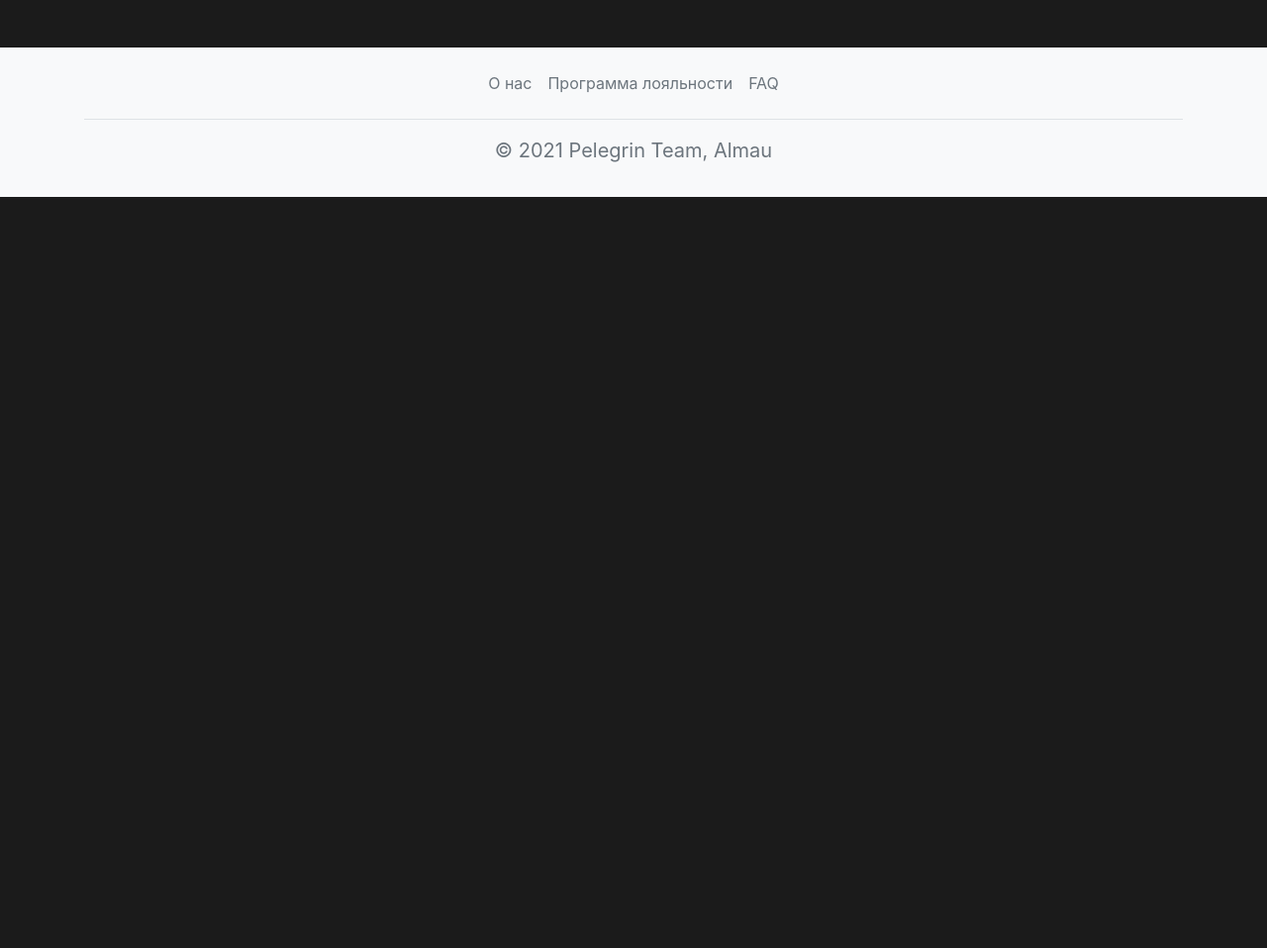
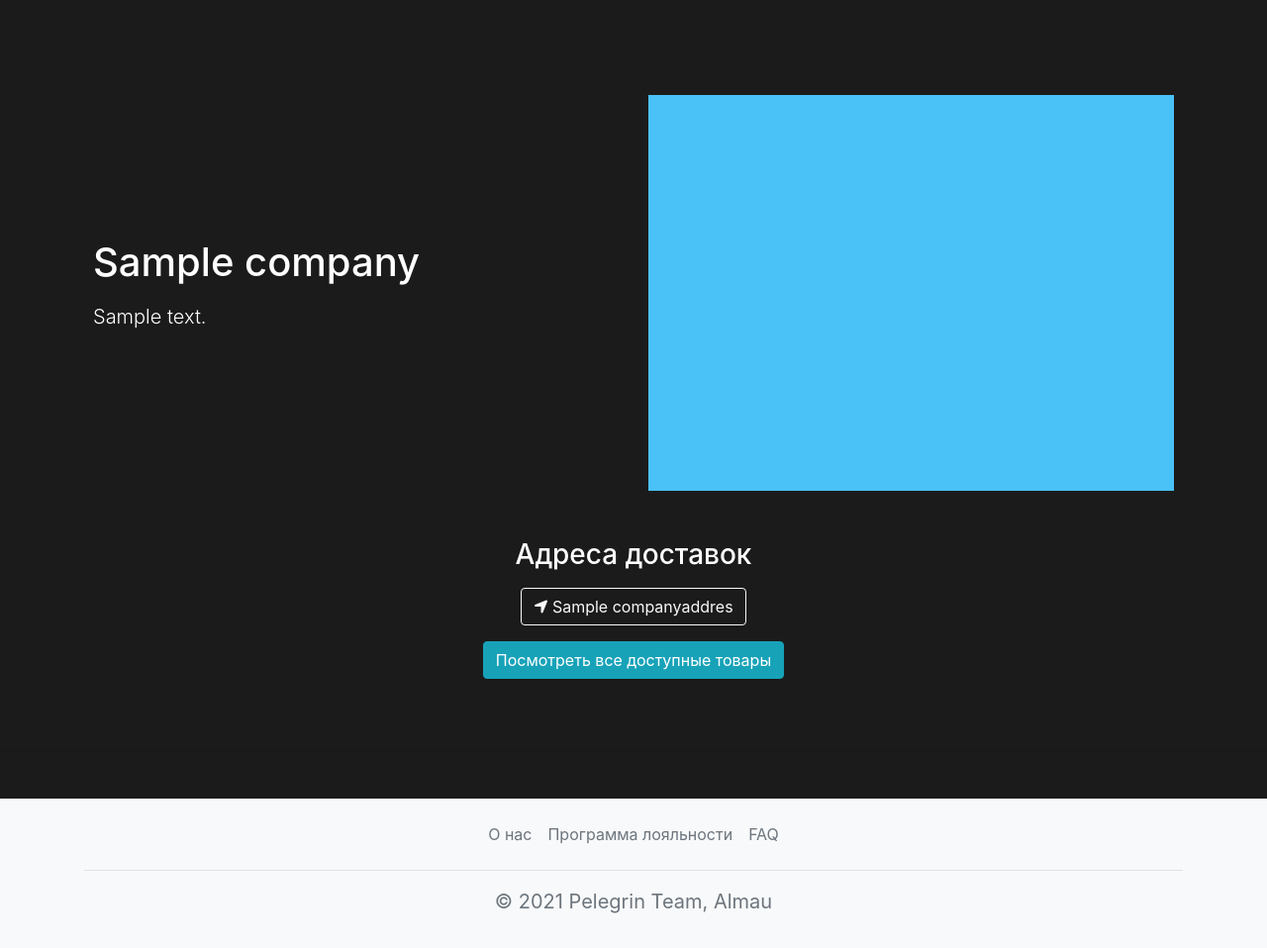
Before and after one commit to danil-olegovich-melnikov/practice, a Django app: template helpers/templates/helpers/restaurant.html in a window 1280 px wide. Shown: the part 58-1016 px from the top of the page at 99% size. Before the commit the page ends 257 px from the top, so only its background shows below. Run offline with Django 3.2, Linux system fonts and the light colour scheme; the template is opened without the code that fills it: values that come from a table or form of the project are taken from there, others are empty; tables that the repository leaves empty hold one stand-in row (values such as "Sample post"); parts of the project's set-up code (start-up, migrations or seed data) failed here and were passed over; some libraries are stand-ins or nearby versions.

Commit message:
Restaurants

```diff
--- a/helpers/admin.py
+++ b/helpers/admin.py
@@ -4,3 +4,4 @@ from . import models
 
 admin.site.register(models.Location)
 admin.site.register(models.Form)
+admin.site.register(models.Faqs)
--- a/helpers/models.py
+++ b/helpers/models.py
@@ -26,3 +26,7 @@ class Form(Base):
     )
     contact = models.CharField("Способ связи", max_length=256)
     description = models.CharField("Описание", max_length=512)
+
+
+class Faqs(Base):
+    description = models.CharField("FAQS", max_length=256)
--- a/helpers/templates/helpers/restaurant.html
+++ b/helpers/templates/helpers/restaurant.html
@@ -1,7 +1,31 @@
 {% extends 'helpers/base.html' %}
 
-{% block page_title %}Ресторан - {{restaurant.name}}{% endblock %}
+{% block page_title %}Ресторан - {{company.name}}{% endblock %}
 
 {% block body %}
+<main class="text-white">
+    <div class="container col-xxl-8 px-4 py-5">
+        <div class="row flex-lg-row-reverse align-items-center g-5 py-5">
+            <div class="col-10 col-sm-8 col-lg-6">
+                <div class="img-placeholder"></div>
+            </div>
+            <div class="col-sm-6 col-md-6">
+                <h1 class="display-5 fw-bold lh-1 mb-3">{{ company.name }}</h1>
+                <p class="lead">{{company.description}}</p>
+            </div>
+        </div>
+        <div class="text-center">
+            <h3>Адреса доставок</h3>
+            {% for address in company_addresses %}
+            <a href="#" class="btn btn-outline-light m-2"><i class="fa-solid fa-location-arrow"></i> {{ address.name }}</a>
+            {% endfor %}
+        </div>
 
+        <div class="text-center my-2">
+            <a href="#" class="btn btn-info">Посмотреть все доступные товары</a>
+        </div>
+    </div>
+
+    <hr class="featurette-divider">
+</main>
 {% endblock %}
--- a/static/helpers/styles.css
+++ b/static/helpers/styles.css
@@ -58,8 +58,8 @@ p {
     color: inherit;
 }
 
-.category:hover{
-    color:  #17a2b8 !important;
+.category:hover {
+    color: #17a2b8 !important;
     cursor: pointer;
     text-decoration: underline;
 }
@@ -95,4 +95,11 @@ p {
     display: none;
     background-color: #1b1b1b;
     overflow: hidden;
+    color: black;
 }
+
+.faqs-block {
+    max-width: 800px;
+    margin: auto;
+
+}
```
Also changed, not shown: helpers/management/commands/populate.py (+16 -1 lines), helpers/templates/helpers/faqs.html (+10 -27 lines), helpers/views.py (+4 -3 lines), helpers/migrations/0004_faqs.py (added). Lines whose indentation alone changed are shown as unchanged.
